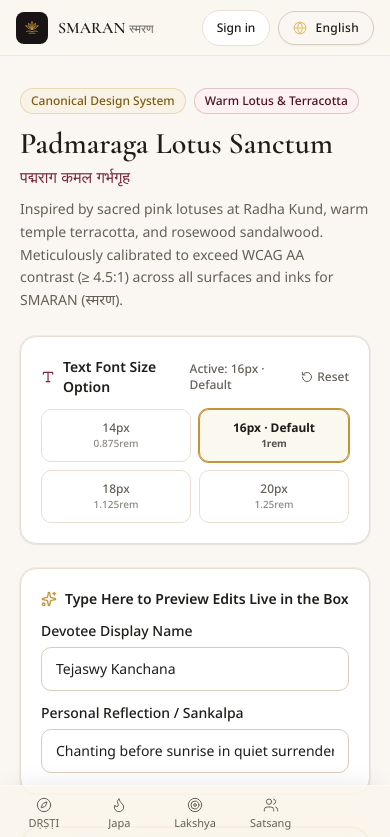
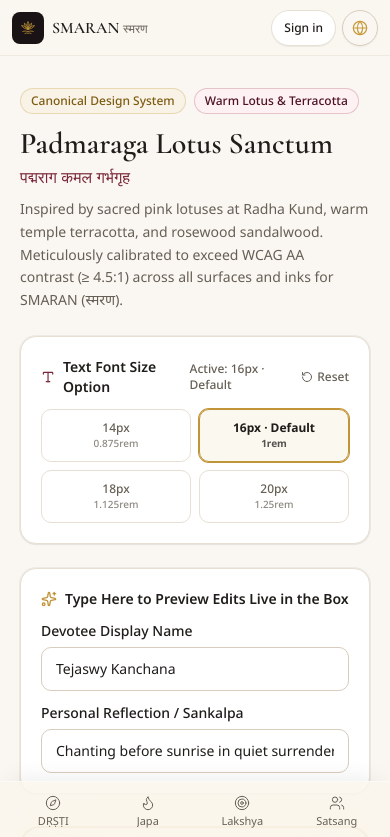
Before and after one commit to kanchana-Tejaswy/chantting, a Next.js app: page /design-system in a window 390 px wide. Shown: the top 837 px of the page. Built offline with nearby package versions, Linux system fonts and the light colour scheme; a web font is replaced by a local one.

Commit message:
fix(nav): optimize mobile top navbar actions and bottom navigation grid layout

```diff
--- a/src/components/i18n/language-selector.tsx
+++ b/src/components/i18n/language-selector.tsx
@@ -93,13 +93,15 @@ export function LanguageSelector({
         type="button"
         aria-haspopup="dialog"
         aria-expanded={isOpen}
+        aria-label={`Select language (current: ${langDef.name})`}
+        title={`Language: ${langDef.name} (${langDef.nativeName})`}
         onClick={() => setIsOpen((prev) => !prev)}
         className={cn(
           "group inline-flex items-center gap-2 rounded-full transition-all duration-150 focus:outline-none focus-visible:ring-2 focus-visible:ring-[#C79A3B] focus-visible:ring-offset-2",
           variant === "pill" &&
             "border border-[#E5BF73]/28 bg-[#1E150E]/60 px-3.5 py-1.5 text-xs font-medium text-[#FBF7EE] backdrop-blur-md hover:border-[#E5BF73]/55 hover:bg-[#1E150E]/85 shadow-sm",
           variant === "button" &&
-            "border border-[#D8CCBC] bg-[#FAF7F2] px-3.5 py-2 text-xs font-medium text-[#1F1D1A] shadow-xs hover:border-[#C29438] hover:bg-[#F4EFE6]",
+            "size-9 shrink-0 sm:size-auto sm:min-h-9 justify-center border border-[#D8CCBC] bg-[#FAF7F2] p-0 sm:px-3 sm:py-1.5 text-xs font-medium text-[#1F1D1A] shadow-xs hover:border-[#C29438] hover:bg-[#F4EFE6]",
           variant === "compact" &&
             "p-1.5 text-[#E5BF73] hover:bg-[#1E150E]/50 rounded-full",
           variant === "card" &&
@@ -107,14 +109,14 @@ export function LanguageSelector({
         )}
       >
         <Globe
-          className="size-3.5 text-[#E5BF73] transition-transform duration-200 group-hover:rotate-12"
+          className="size-4 sm:size-3.5 text-[#C79A3B] shrink-0 transition-transform duration-200 group-hover:rotate-12"
           strokeWidth={1.8}
           aria-hidden="true"
         />
-        <span className="font-medium tracking-wide">
+        <span className="font-medium tracking-wide hidden sm:inline">
           {langDef.nativeName}
         </span>
-        <span className="text-[11px] opacity-75 hidden sm:inline">
+        <span className="text-[11px] opacity-75 hidden md:inline">
           ({langDef.name})
         </span>
       </button>
@@ -125,7 +127,7 @@ export function LanguageSelector({
           ref={dialogRef}
           role="dialog"
           aria-label={t("common.selectLanguage", "Select Language")}
-          className="absolute right-0 top-full mt-2 z-50 w-80 sm:w-96 rounded-2xl border border-[#E5BF73]/35 bg-[#1B120B]/95 p-3.5 text-[#FBF7EE] shadow-2xl backdrop-blur-xl ring-1 ring-black/40 animate-in fade-in-0 zoom-in-95 duration-150"
+          className="absolute end-0 top-full mt-2 z-50 w-72 max-w-[calc(100vw-1.5rem)] sm:w-80 md:w-96 rounded-2xl border border-[#E5BF73]/35 bg-[#1B120B]/95 p-3.5 text-[#FBF7EE] shadow-2xl backdrop-blur-xl ring-1 ring-black/40 animate-in fade-in-0 zoom-in-95 duration-150"
           style={{
             boxShadow:
               "0 20px 35px -8px rgba(0,0,0,0.65), 0 0 1px 1px rgba(229,191,115,0.25)",
--- a/src/components/layout/app-shell.tsx
+++ b/src/components/layout/app-shell.tsx
@@ -328,17 +328,17 @@ export function AppShell({
 
       {/* Main Column */}
       <div className="flex min-h-dvh flex-col pb-20 lg:pb-0 lg:ps-64">
-        <header className="sticky top-0 z-20 flex min-h-14 items-center justify-between border-b border-sandalwood-border/60 bg-ivory/72 px-4 backdrop-blur-xl backdrop-saturate-150 sm:px-6 lg:px-8">
-          <div className="flex items-center gap-2.5 lg:hidden">
+        <header className="sticky top-0 z-20 flex min-h-14 items-center justify-between border-b border-sandalwood-border/60 bg-ivory/72 px-3 sm:px-6 lg:px-8 backdrop-blur-xl backdrop-saturate-150">
+          <div className="flex shrink-0 items-center gap-2 sm:gap-2.5 lg:hidden">
             <Link
               href={homeHref}
-              className="flex items-center gap-2.5 text-ink hover:text-peacock-deep transition-colors"
+              className="flex items-center gap-2 text-ink hover:text-peacock-deep transition-colors"
               aria-label="SMARAN Home"
             >
-              <span className="flex size-8 items-center justify-center rounded-[8px] bg-krishna-midnight text-gold-antique">
+              <span className="flex size-8 shrink-0 items-center justify-center rounded-[8px] bg-krishna-midnight text-gold-antique">
                 <LotusEmblem size={18} />
               </span>
-              <span className="font-display text-base font-semibold">
+              <span className="font-display text-base font-semibold whitespace-nowrap">
                 SMARAN{" "}
                 <span className="font-devanagari text-xs font-normal text-ink-muted">
                   स्मरण
@@ -351,7 +351,7 @@ export function AppShell({
             {pageTitle ?? "SMARAN"}
           </p>
 
-          <div className="flex items-center gap-2">
+          <div className="flex shrink-0 items-center gap-1.5 sm:gap-2">
             {userSummary ? (
               <>
                 <Link
@@ -362,7 +362,7 @@ export function AppShell({
                       ? `Open notifications inbox (${userSummary.unreadNotificationsCount} unread)`
                       : "Open notifications inbox"
                   }
-                  className="relative inline-flex size-9 items-center justify-center rounded-full border border-sandalwood-border bg-paper text-ink-muted transition-colors duration-150 hover:bg-linen hover:text-ink"
+                  className="relative inline-flex size-9 shrink-0 items-center justify-center rounded-full border border-sandalwood-border bg-paper text-ink-muted transition-colors duration-150 hover:bg-linen hover:text-ink shadow-2xs"
                 >
                   <Bell className="size-4" strokeWidth={1.75} aria-hidden={true} />
                   {typeof userSummary.unreadNotificationsCount === "number" &&
@@ -379,41 +379,42 @@ export function AppShell({
                 </Link>
                 <Link
                   href="/account"
-                  className="inline-flex min-h-9 max-w-48 items-center gap-2 rounded-full border border-sandalwood-border bg-paper py-1 pr-3 pl-1.5 text-xs font-medium text-ink transition-colors duration-150 hover:bg-linen"
+                  className="inline-flex size-9 shrink-0 sm:size-auto sm:min-h-9 sm:max-w-48 items-center justify-center sm:justify-start gap-2 rounded-full border border-sandalwood-border bg-paper p-0 sm:py-1 sm:pr-3 sm:pl-1.5 text-xs font-medium text-ink transition-colors duration-150 hover:bg-linen shadow-2xs"
                   title="Devotee Profile & Account"
+                  aria-label={`Devotee Profile: ${userSummary.displayName}`}
                 >
                   {userSummary.avatarUrl ? (
                     // eslint-disable-next-line @next/next/no-img-element
                     <img
                       src={userSummary.avatarUrl}
                       alt=""
-                      className="size-6 shrink-0 rounded-full object-cover border border-gold-antique/60 shadow-sacred-xs"
+                      className="size-7 sm:size-6 shrink-0 rounded-full object-cover border border-gold-antique/60 shadow-sacred-xs"
                     />
                   ) : (
-                    <span className="flex size-6 shrink-0 items-center justify-center rounded-full bg-sandalwood-light border border-gold-antique/40 font-display text-[11px] font-bold text-gold-ink">
+                    <span className="flex size-7 sm:size-6 shrink-0 items-center justify-center rounded-full bg-sandalwood-light border border-gold-antique/40 font-display text-[11px] font-bold text-gold-ink">
                       {userSummary.displayName.trim().charAt(0).toUpperCase() || "D"}
                     </span>
                   )}
-                  <span className="truncate">{userSummary.displayName}</span>
+                  <span className="hidden sm:inline truncate">{userSummary.displayName}</span>
                 </Link>
                 <Link
                   href="/account"
-                  className="inline-flex min-h-9 items-center gap-1.5 rounded-full border border-sandalwood-border bg-paper px-3 text-xs font-medium text-ink transition-colors duration-150 hover:bg-linen hover:border-gold-antique/50"
+                  className="inline-flex size-9 shrink-0 sm:size-auto sm:min-h-9 items-center justify-center gap-1.5 rounded-full border border-sandalwood-border bg-paper p-0 sm:px-3 text-xs font-medium text-ink transition-colors duration-150 hover:bg-linen hover:border-gold-antique/50 shadow-2xs"
                   title="Settings & Privacy"
                   aria-label="Settings & Privacy"
                 >
                   <Settings
-                    className="size-3.5 text-peacock-deep"
+                    className="size-4 sm:size-3.5 text-peacock-deep"
                     strokeWidth={1.75}
                     aria-hidden={true}
                   />
-                  <span>{t("nav.settings", "Settings")}</span>
+                  <span className="hidden sm:inline">{t("nav.settings", "Settings")}</span>
                 </Link>
               </>
             ) : !pathname?.startsWith("/auth") ? (
               <Link
                 href="/auth"
-                className="inline-flex min-h-9 items-center rounded-full border border-sandalwood-border bg-paper px-3.5 text-xs font-medium text-ink transition-colors duration-150 hover:bg-linen"
+                className="inline-flex min-h-9 items-center rounded-full border border-sandalwood-border bg-paper px-3 sm:px-3.5 text-xs font-medium text-ink transition-colors duration-150 hover:bg-linen shadow-2xs"
               >
                 {t("nav.signIn", "Sign in")}
               </Link>
@@ -434,7 +435,7 @@ export function AppShell({
         aria-label="Mobile navigation"
         className="fixed inset-x-0 bottom-0 z-30 border-t border-white/45 bg-[#FAF6EC]/78 px-2 pt-1.5 pb-[max(0.5rem,env(safe-area-inset-bottom))] backdrop-blur-2xl backdrop-saturate-150 shadow-[0_-8px_28px_-12px_rgba(13,22,40,0.12)] lg:hidden"
       >
-        <ul className="mx-auto grid max-w-md grid-cols-5 gap-1">
+        <ul className="mx-auto grid max-w-md grid-cols-4 gap-1">
           {NAV_ITEMS.map((item) => {
             const isActive = isNavItemActive(item, pathname);
             const hasImage = Boolean(item.bgImageSrc);
@@ -445,7 +446,7 @@ export function AppShell({
                   href={item.href}
                   aria-current={isActive ? "page" : undefined}
                   className={cn(
-                    "group relative flex min-h-11 flex-col items-center justify-center gap-0.5 overflow-hidden rounded-[10px] px-1 py-1 text-[11px] transition-colors duration-200",
+                    "group relative flex min-h-12 flex-col items-center justify-center gap-0.5 overflow-hidden rounded-[10px] px-1 py-1 text-[11px] transition-colors duration-200",
                     isActive
                       ? hasImage
                         ? "bg-krishna-midnight font-medium text-ink-on-dark ring-1 ring-gold-antique/40"
```
